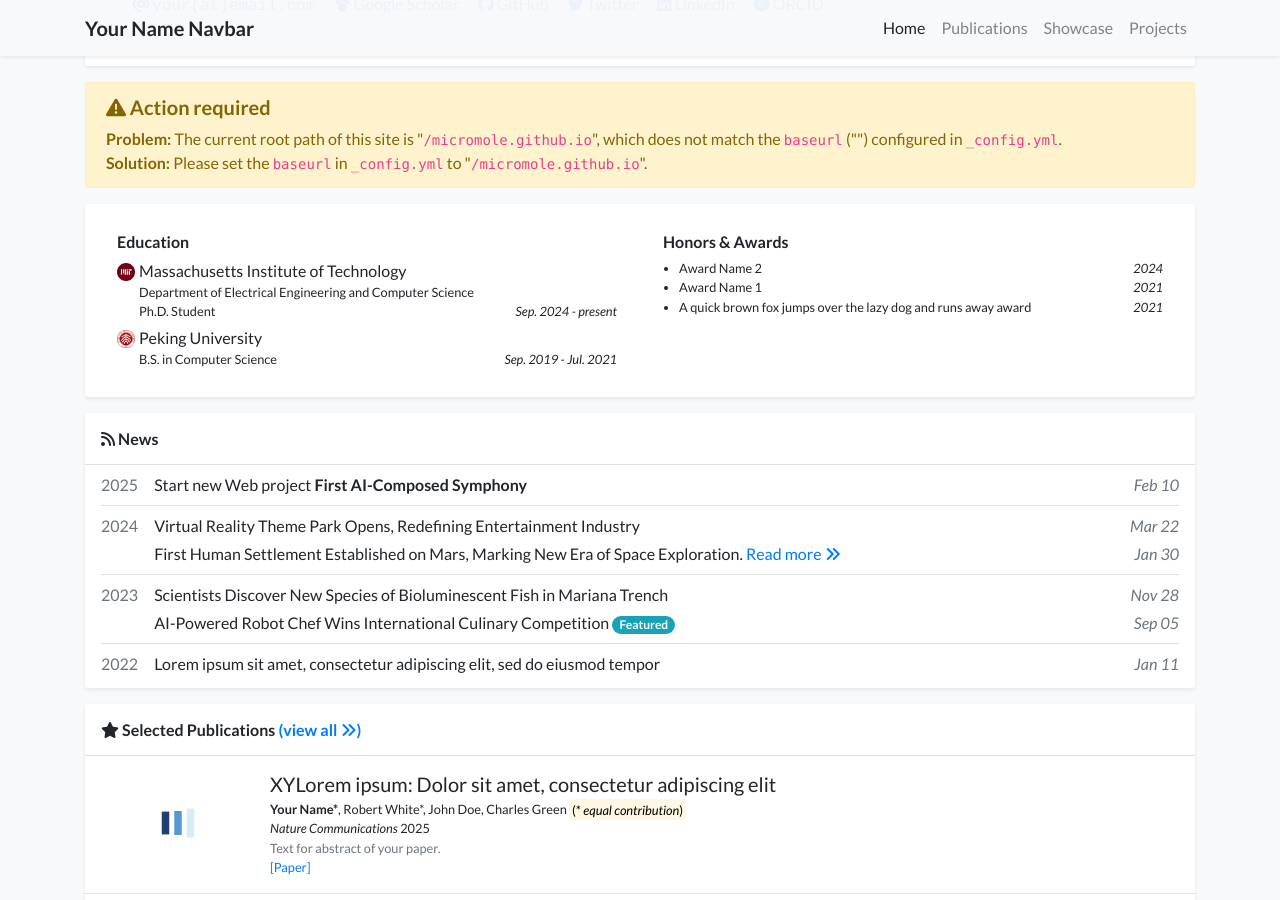
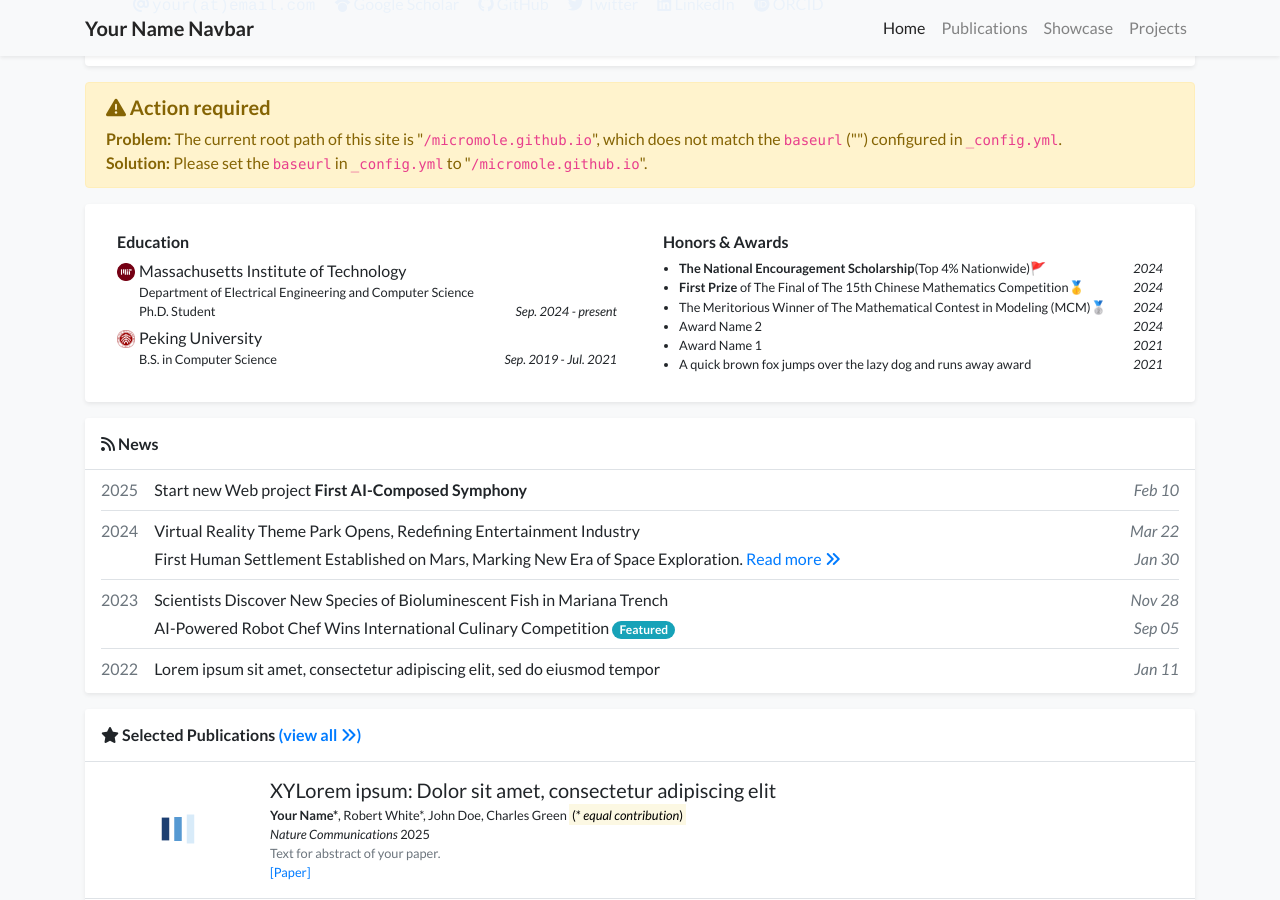
Before and after one commit to micromole/micromole.github.io, a Jekyll site: the page built from index.html, in a window 1280 px wide and 900 px high, scrolled down 465 px. Built offline with Jekyll 4.4.1, drawn with Linux system fonts in a browser that asks for light colours; nearby versions of some CDN libraries; a style sheet for code colours, icons or effects is not loaded.

Commit message:
Update profile.yml

```diff
--- a/_data/profile.yml
+++ b/_data/profile.yml
@@ -53,6 +53,12 @@ education:
 #   date: Sep. 2019 - Jul. 2021
 
 awards:
+- name: <strong>The National Encouragement Scholarship</strong>(Top 4% Nationwide)🚩
+  date: 2024
+- name: <strong>First Prize</strong> of The Final of The 15th Chinese Mathematics Competition🥇
+  date: 2024
+- name: The Meritorious Winner of The Mathematical Contest in Modeling (MCM)🥈
+  date: 2024
 - name: Award Name 2
   date: 2024
 - name: Award Name 1
```
